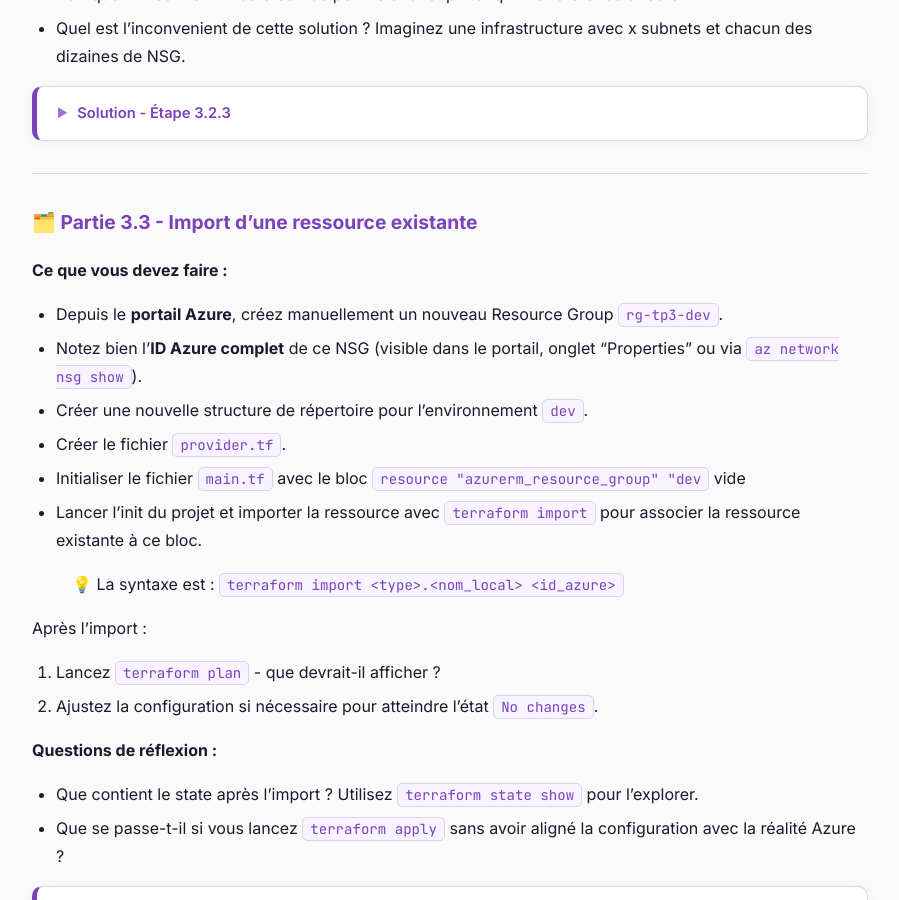
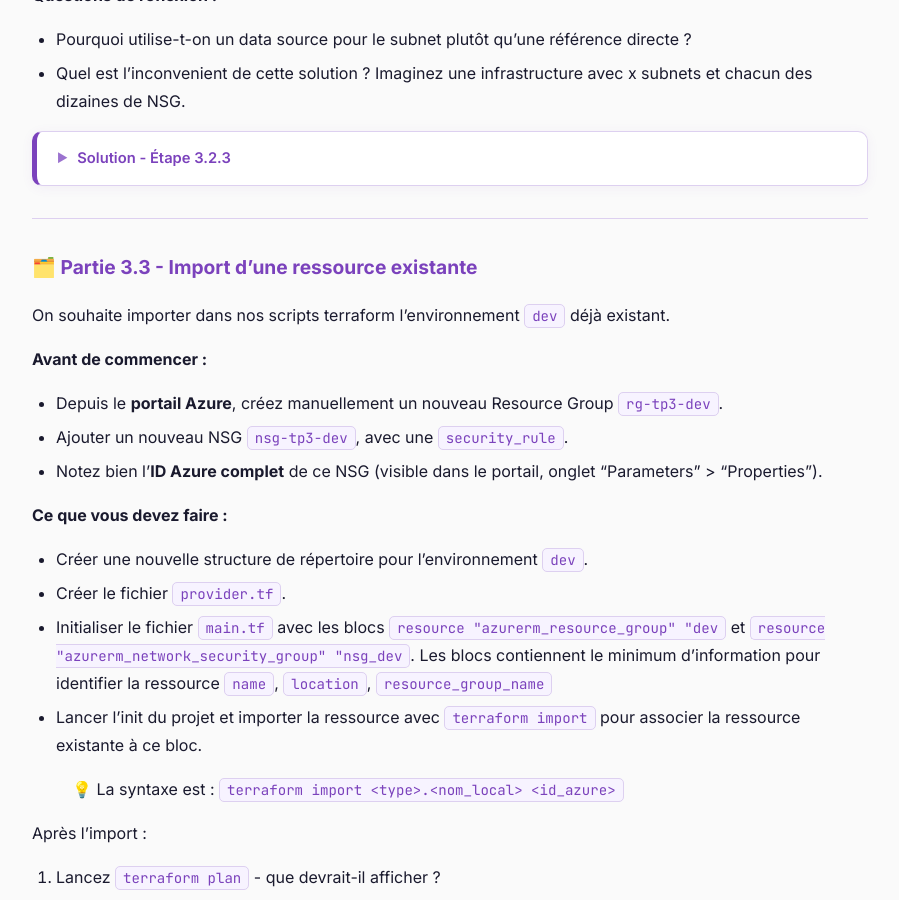
Before and after one commit to jviallon63/Hesias-TF5, a Jekyll site: the page built from tp/3-etat-collaboration.md, in a window 1280 px wide and 900 px high, scrolled down 4226 px. Shown: the whole window, without its empty margins (190-1089 px from the left). Built offline with Jekyll 4.4.1, drawn with Linux system fonts in a browser that asks for light colours; some of the changed text lies outside the part shown.

Commit message:
Review TP2

````diff
--- a/tp/3-etat-collaboration.md
+++ b/tp/3-etat-collaboration.md
@@ -301,7 +303,7 @@ resource "azurerm_resource_group" "staging" {
 
 resource "azurerm_network_security_group" "nsg_staging" {
   name                = "nsg-tp3-staging"
-  location            = var.location
+  location            = azurerm_resource_group.staging.location
   resource_group_name = azurerm_resource_group.staging.name
 
   security_rule {
@@ -363,13 +365,19 @@ Vérifiez dans le container `tfstate` : vous devez voir `staging.tfstate` et `pr
 
 ## 🗂️ Partie 3.3 - Import d'une ressource existante
 
+On souhaite importer dans nos scripts terraform l'environnement `dev` déjà existant.
+
+**Avant de commencer :**
+
+- Depuis le **portail Azure**, créez manuellement un nouveau Resource Group `rg-tp3-dev`.
+- Ajouter un nouveau NSG `nsg-tp3-dev`, avec une `security_rule`.
+- Notez bien l'**ID Azure complet** de ce NSG (visible dans le portail, onglet "Parameters" > "Properties").
+
 **Ce que vous devez faire :**
 
-- Depuis le **portail Azure**, créez manuellement un nouveau Resource Group `rg-tp3-dev`.
-- Notez bien l'**ID Azure complet** de ce NSG (visible dans le portail, onglet "Properties" ou via `az network nsg show`).
 - Créer une nouvelle structure de répertoire pour l'environnement `dev`.
 - Créer le fichier `provider.tf`.
-- Initialiser le fichier `main.tf` avec le bloc `resource "azurerm_resource_group" "dev` vide
+- Initialiser le fichier `main.tf` avec les blocs `resource "azurerm_resource_group" "dev` et `resource "azurerm_network_security_group" "nsg_dev`. Les blocs contiennent le minimum d'information pour identifier la ressource `name`, `location`, `resource_group_name`
 - Lancer l'init du projet et importer la ressource avec `terraform import` pour associer la ressource existante à ce bloc.
 
 > 💡 La syntaxe est : `terraform import <type>.<nom_local> <id_azure>`
@@ -386,26 +394,31 @@ Après l'import :
 <details><summary>Solution - Étape 3.3.1</summary>
 {:/nomarkdown}
 
-Ajoutez dans `dev/main.tf` le bloc ressource vide (à compléter après l'import) :
+Ajoutez dans `dev/main.tf` :
 
 ```hcl
 resource "azurerm_resource_group" "dev" {
-  name                = "rg-tp3-dev"
+  name     = "rg-tp3-dev"
+  location = "West Europe"
+}
+
+resource "azurerm_network_security_group" "nsg_dev" {
+  name                = "nsg-tp3-dev"
+  location            = azurerm_resource_group.dev.location
+  resource_group_name = azurerm_resource_group.dev.name
 }
 ```
 
 Puis importez :
 
 ```bash
-terraform import azurerm_network_security_group.nsg_import \
-  /subscriptions/<sub_id>/resourceGroups/rg-tp3-shared/providers/Microsoft.Network/networkSecurityGroups/nsg-tp3-import
+terraform import azurerm_network_security_group.nsg_dev /subscriptions/37fe744e-5727-4031-a37a-f19348de8bf3/resourceGroups/rg-tp3-dev/providers/Microsoft.Network/networkSecurityGroups/nsg-tp3-dev
 ```
 
 `aztfexport` permet d'importer une ressource sans initialiser de fichier tf avant :
 
 ```bash
-aztfexport resource \
-  /subscriptions/<sub_id>/resourceGroups/rg-tp3-shared/providers/Microsoft.Network/networkSecurityGroups/nsg-tp3-import
+aztfexport resource /subscriptions/37fe744e-5727-4031-a37a-f19348de8bf3/resourceGroups/rg-tp3-dev/providers/Microsoft.Network/networkSecurityGroups/nsg-tp3-dev
 ```
 
 {::nomarkdown}
````
Also changed, not shown: other parts of tp/3-etat-collaboration.md (+15 -15 lines), correction/tp3/dev/test/aztfexportResourceMapping.json (added, +7 -0 lines), correction/tp3/dev/test/aztfexportSkippedResources.txt (added, +1 -0 lines), tp/4-logiques-avancees.md (renamed from tp/4-logique-avancees.md), 13 other files.
